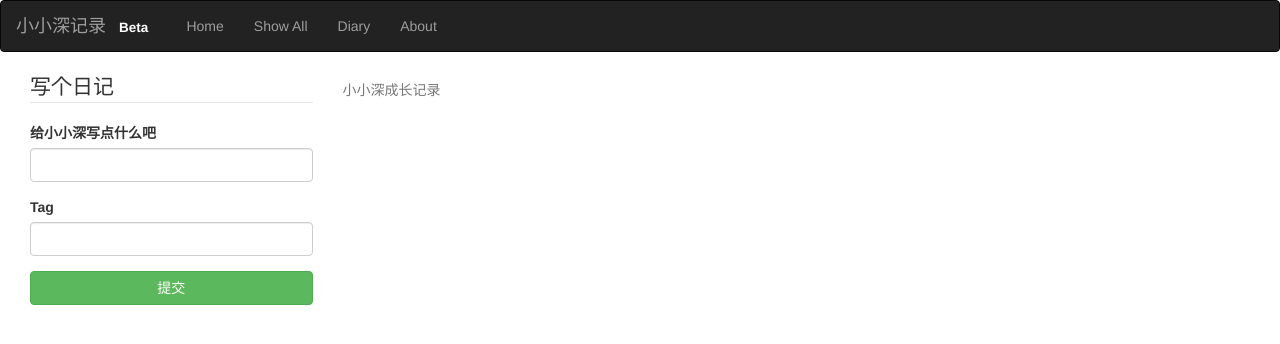
After one commit to matthewgao/xxs_recorder, a Flask app: template templates/diary.html in a window 1280 px wide. The commit adds this page. Shown: the top 344 px of the page. Run offline with Flask 2, Linux system fonts and the light colour scheme; the template is opened without the code that fills it: values that come from a table or form of the project are taken from there, others are empty; parts of the project's set-up code (start-up, migrations or seed data) failed here and were passed over; some libraries are stand-ins or nearby versions.

Commit message:
add diary

```diff
--- a/forms.py
+++ b/forms.py
@@ -19,5 +19,5 @@ class RecordForm(Form):
     # submit = SubmitField('提交')
 
 class DiaryForm(Form):
-	text = TextField("Say something")
-	tags = StringField('Tag', default='无')
+	text = TextField("给小小深写点什么吧")
+	tags = StringField('Tag', default='')
--- /dev/null
+++ b/templates/diary.html
@@ -0,0 +1,50 @@
+{% extends "bootstrap/base.html" %}
+{% import "_page_tool.html" as page_tool %}
+{% import "bootstrap/wtf.html" as wtf %}
+
+{% block title %}小小深成长记录{% endblock %}
+
+{% block head %}
+{{ super()}}
+<link rel="shortcut icon" href="{{ url_for('static', filename='favicon.ico') }}">
+{% endblock %}
+
+{% block navbar %}
+{% include "nav.html" %}
+{% endblock %}
+
+{% block content %}
+
+<div class="container-fluid">
+  <div class="row-fluid">
+    <div class="col-lg-3">
+      <form method="POST" action="{{ url_for("main.diary") }}">
+        <fieldset>
+
+        <legend>写个日记</legend>
+          {{ wtf.quick_form(form) }}
+        <button type="submit" class="btn btn-success btn-block">提交</button>
+        </fieldset>
+    </div>
+      <div class="col-lg-9">
+        <table class="table table-hover" style="width:100%">
+          <caption>小小深成长记录</caption>
+          <thead>
+            <tr>
+
+            </tr>
+          </thead>
+          <tbody>
+            {% for itr in items %}
+            <tr> <td> {{ itr.date }} </td> </tr>
+            <tr> <td> {{ itr.text }} </td> </tr>
+            <tr> <td> {{ itr.tags }} </td> </tr>
+
+            {% endfor %}
+          </tbody>
+        </table>
+
+      </div>
+  </div>
+</div>
+{% endblock %}
--- a/templates/nav.html
+++ b/templates/nav.html
@@ -1,5 +1,5 @@
 
-<nav class="navbar navbar-inverse navbar-fixed-top" role="navigation">
+<nav class="navbar navbar-inverse " role="navigation">
    <div class="navbar-header">
        <div>
            <button type="button" class="navbar-toggle" data-toggle="collapse" data-target="#my-navbar-collapse">
@@ -9,14 +9,15 @@
                <span class="icon-bar"></span>
            </button>
        </div>
-       <a class="navbar-brand" href="#">小小深记录</a>
+       <a class="navbar-brand" href="#">小小深记录 <span class="label">Beta</span></a>
    </div>
    <div>
       <div class="collapse navbar-collapse" id="my-navbar-collapse">
           <ul class="nav navbar-nav">
              <li><a href="/">Home</a></li>
-             <li><a href="/show">Show All</a></li>
-             <li><a href="/about">About</a></li>
+             <li><a href="{{ url_for("main.show")}}">Show All</a></li>
+             <li><a href="{{ url_for("main.diary")}}">Diary</a></li>
+             <li><a href="{{ url_for("main.about")}}">About</a></li>
           </ul>
       </div>
    </div>
```
Also changed, not shown: route.py (+22 -9 lines), templates/index.html (+6 -4 lines), templates/show.html (+30 -1 lines), static/1.jpg (added), static/2.jpg (added), static/3.jpg (added).
